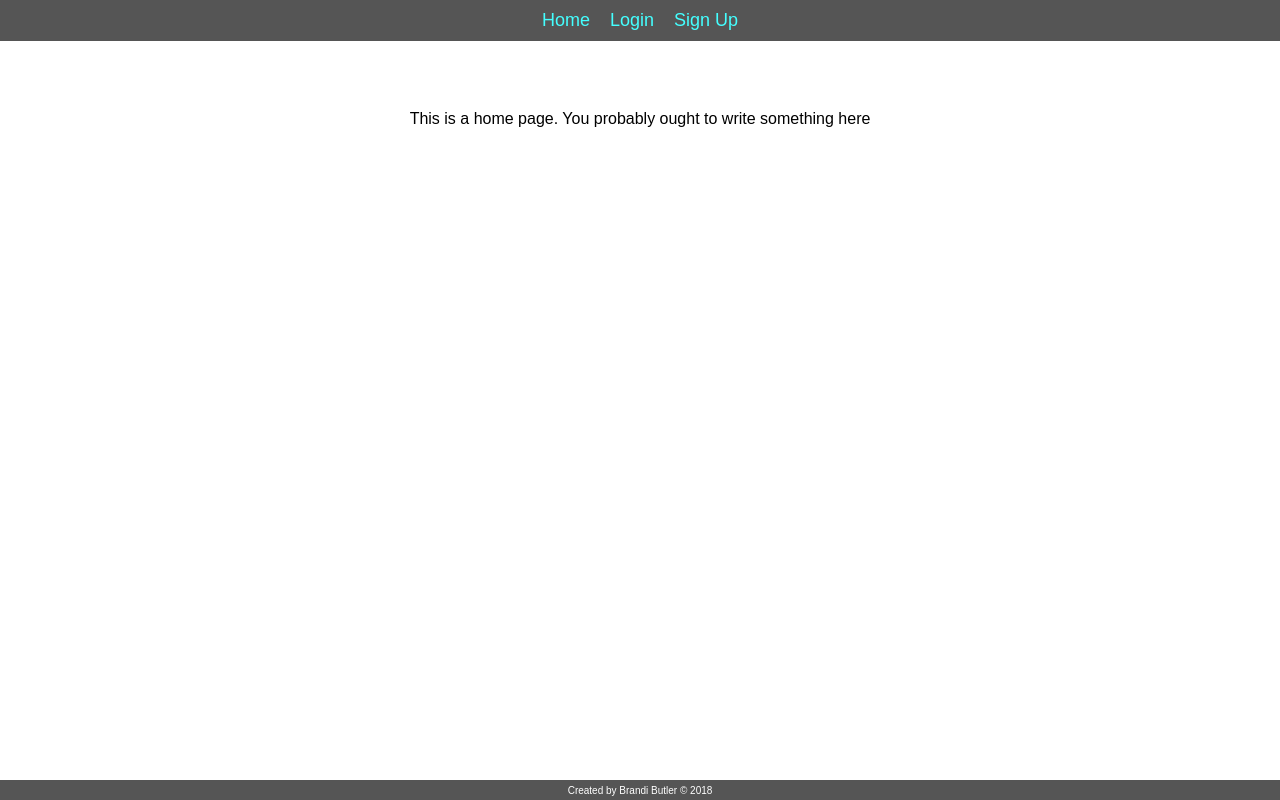
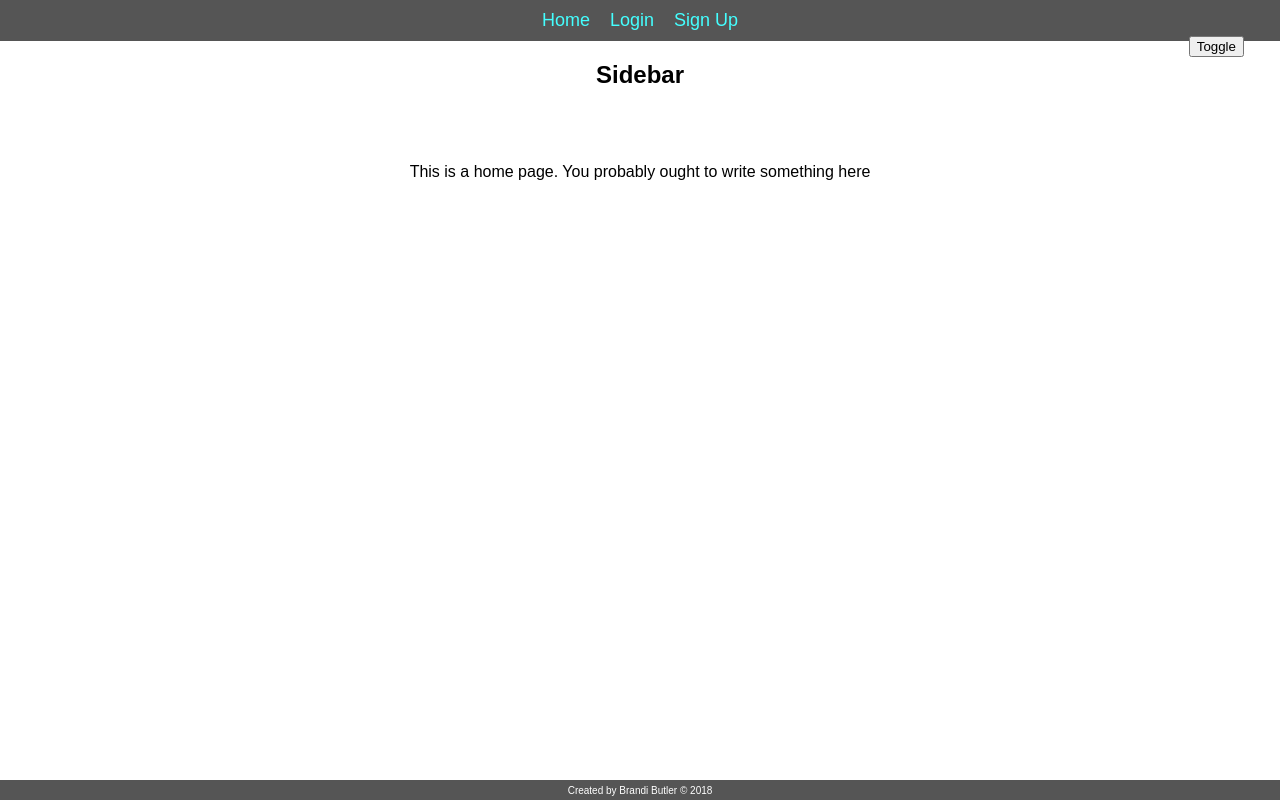
Before and after one commit to nnedevn/quit-commit, a React (Create React App) app in the folder client/: page / in a window 1280 px wide. Built offline with nearby package versions, Linux system fonts and the light colour scheme.

Commit message:
sidebar nav with toggle function

```diff
--- a/client/src/App.css
+++ b/client/src/App.css
@@ -85,28 +85,6 @@ nav a:hover {
   text-align: center;
 }
 
-.sidebar {
-  background-color: #222;
-  height: 100%;
-  width: 250px;
-  position: fixed;
-  left: 0;
-  top: 0;
-  padding: 20px;
-  color: white;
-  z-index: -1;
-}
-
-.sidebar-text {
-  position: relative;
-  top: 200px;
-}
-
-.sidebar-text > a {
-  display: block;
-  color: white;
-}
-
 .App-title {
   font-size: 1.5em;
 }
@@ -114,3 +92,60 @@ nav a:hover {
 .App-intro {
   font-size: large;
 }
+
+.sidebar {
+  width: 280px;
+  height: 100%;
+  position: fixed;
+  top: 0;
+  background: #333;
+  color: #f3f3f3;
+  transition: 0.4s ease-out;
+}
+
+.sidebar--open {
+  transform: translate3d(0,0,0);
+}
+
+.sidebar--left {
+  transform: translate3d(-100%, 0, 0);
+}
+
+.sidebar--right {
+  right: 0;
+  transform: translate3d(100%, 0, 0);
+}
+
+.overlay {
+  position: absolute;
+  top: 0;
+  width: 100%;
+  height: 100%;
+  background: rgba(0, 0, 0, 0.3);
+  opacity: 0;
+  visibility: hidden;
+  transition: all 0.3s;
+}
+.overlay--open {
+  opacity: 1;
+  visibility: visible;
+}
+.outer-container {
+  height: 100%;
+}
+.button-wrap {
+  position: fixed;
+  top: 36px;
+  right: 36px;
+}
+html, body {
+  height: 100%;
+  margin: 0;
+  padding: 0;
+}
+html {
+  box-sizing: border-box;
+}
+*, *::before, *::after {
+  box-sizing: inherit;
+}
--- a/client/src/App.js
+++ b/client/src/App.js
@@ -7,6 +7,7 @@ import Flash from './layout/Flash.js';
 import Footer from './layout/Footer.js';
 import Home from './Home.js';
 import Nav from './layout/Nav.js';
+import Mainsidebar from './layout/Sidebar.js';
 import Login from './auth/Login.js';
 import Signup from './auth/Signup.js';
 import Stats from './pages/Stats.js';
@@ -79,6 +80,7 @@ class App extends Component {
         <Router>
           <div>
             <Nav user={this.state.user} updateUser={this.getUser} />
+            <Mainsidebar />
             <div className="space">
               <Flash flashType={this.state.flashType} flash={this.state.flash} setFlash={this.setFlash} cancelFlash={this.cancelFlash} />
               <Route exact path="/" component={Home} />
--- a/client/src/layout/Nav.js
+++ b/client/src/layout/Nav.js
@@ -11,18 +11,10 @@ class Nav extends Component {
         <div>
           <span>
             <Link to="/profile">Profile</Link>
+          </span>
+          <span>
             <Logout updateUser={this.props.updateUser} />
           </span>
-          <sidebar className="sidebar">
-            <div className="sidebar-text">
-              <Link to="/stats">Stats</Link>
-              <Link to="/journal">Journal</Link>
-              <Link to="/reward">Reward</Link>
-              <Link to="/connect">Connect</Link>
-              <Link to="/articles">Articles</Link>
-              <Link to="/stories">Stories</Link>
-            </div>
-          </sidebar>
         </div>);
     }
     else {
--- /dev/null
+++ b/client/src/layout/Sidebar.js
@@ -0,0 +1,128 @@
+import React, { Component } from 'react';
+import { Link } from 'react-router-dom';
+
+class Mainsidebar extends React.Component {
+  constructor(props) {
+    super(props);
+    this.state = {
+      sidebarOpen: false,
+      sidebarWidth: '',
+    }
+    this.handleViewSidebar = this.handleViewSidebar.bind(this);
+    this.setWidth = this.setWidth.bind(this);
+  }
+
+  handleViewSidebar() {
+    //Works
+    console.log('sidebar open',this.state.sidebarOpen);
+    console.log('sidebar width',this.state.sidebarWidth);
+  	this.setState({ sidebarOpen: !this.state.sidebarOpen });
+  }
+
+  setWidth(width) {
+    this.setState({ sidebarWidth: width })
+  }
+
+  render() {
+    const sidebarOpen = this.state.sidebarOpen;
+    const slideFrom = {
+      left: 'left',
+      right: 'right',
+    }
+    const transitionTypes = {
+      overlay: 'overlay',
+      push: 'push',
+    }
+    const navItems = ['item1', 'item2', 'item3', 'item4', 'item5'];
+    const items = navItems.map((item, i) =>
+      <li key={i}>{item}</li>
+    );
+    return (
+      <div className='outer-container'>
+        <Sidebar
+          isOpen={sidebarOpen}
+          showOverlay={true}
+          slideFrom={slideFrom.left}
+          width={this.state.sidebarWidth}
+        >
+          <ul>{items}</ul>
+        </Sidebar>
+        <Content transition={transitionTypes.push} sidebarWidth={this.state.sidebarWidth}>
+          <h2>Sidebar</h2>
+        </Content>
+        <SideBarTarget toggleSidebar={this.handleViewSidebar}>
+          <button>Toggle</button>
+        </SideBarTarget>
+      </div>
+    )
+  }
+}
+
+class Sidebar extends React.Component {
+
+  componentDidMount() {
+    console.log('is open prop', this.props.isOpen);
+    console.log('width prop', this.props.width);
+    console.log('this.sidebar', this.sidebar);
+  }
+
+  render() {
+    const overlayOpen = this.props.isOpen ? 'overlay overlay--open' : 'overlay' ;
+    const sidebarOpen = this.props.isOpen ? 'sidebar sidebar--open' : 'sidebar' ;
+    const slideFrom = (this.props.isOpen) ? '' : 'sidebar--left' ;
+    const classNames = [sidebarOpen, slideFrom].join(' ');
+    console.log('classnames', classNames);
+
+    return (
+      <div>
+      {this.props.showOverlay ? (
+        <div>
+          <div className={overlayOpen} />
+          <div className={classNames} ref={(element) => {this.sidebar = element; }}>
+            <div className='sidebar__menu'>
+              {this.props.children}
+            </div>
+          </div>
+        </div>
+      ) : (
+        <div className={classNames} ref={(element) => {this.sidebar = element; }}>
+          <div className='sidebar__menu'>
+            {this.props.children}
+          </div>
+        </div>
+      )}
+      </div>
+    );
+  }
+
+}
+
+class SideBarTarget extends React.Component {
+
+  render() {
+    return (
+      <div className='button-wrap' onClick={this.props.toggleSidebar}>
+        {this.props.children}
+      </div>
+    );
+  }
+
+}
+
+
+class Content extends React.Component {
+  render() {
+    const { sidebarWidth } = this.props;
+
+
+    const willPush = this.props.transition == 'push' ? 'sidebar__content--push' : '';
+    const classNames = ['sidebar__content', willPush].join(' ');
+    return (
+      <div className={classNames}>
+        {this.props.children}
+      </div>
+    )
+  }
+}
+
+export default Mainsidebar;
```
